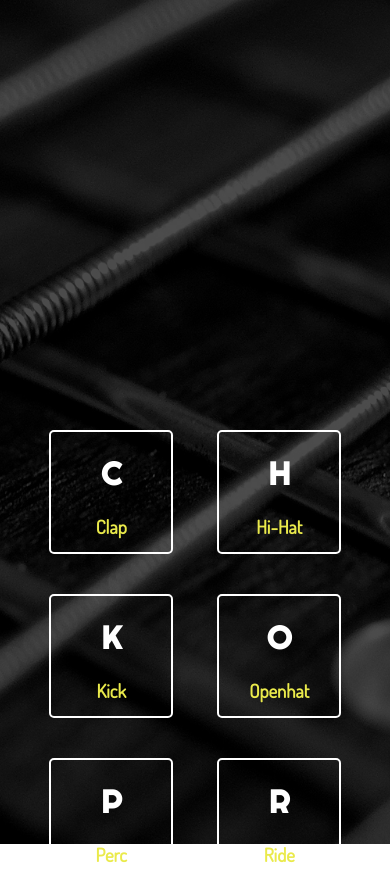
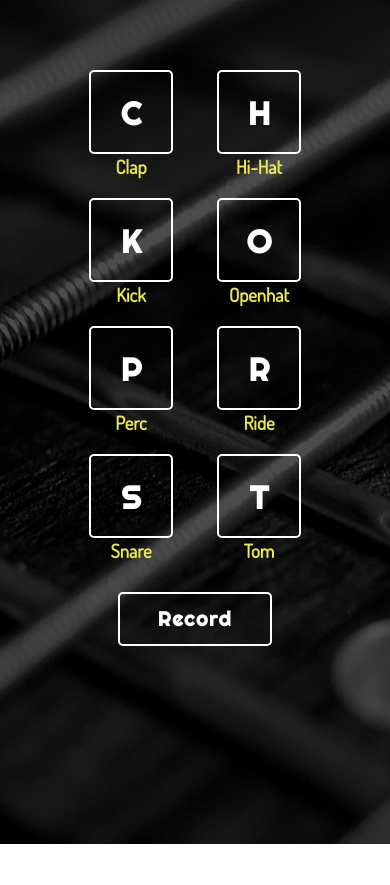
Before and after one commit to codefu-chivy/drum-kit, a website built with webpack: page index.html in a window 390 px wide. Shown: the top 885 px of the page. After the commit the page ends 844 px from the top, so only its background shows below. Built offline with nearby package versions, Linux system fonts and the light colour scheme.

Commit message:
Add media queries

```diff
--- a/css/styles.css
+++ b/css/styles.css
@@ -1,22 +1,21 @@
 html {
-    height: 100%;
+    background: url("../media/images/background.jpg") center fixed no-repeat;
+    background-size: cover;
 }
 body {
     margin: 0px;
     text-align: center;
-    background: url("../media/images/background.jpg") center no-repeat;
-    background-size: cover;
     color: white;
-    height: 100%;
-    z-index: 1;
+    height: inherit;
 }
 #blur {
-    position: absolute;
+    position: fixed;
+    top: 0px;
     width: 100%;
     height: 100%;
     opacity: 0.7;
     background-color: black;
-    z-index: 2;
+    z-index: 3;
 }
 #kit-container {
     position: relative;
@@ -24,10 +23,10 @@ body {
     padding: 10px;
     margin: 0px auto;
     width: 95%;
-    z-index: 3;
+    z-index: 4;
 }
 #record-container {
-    z-index: 3;
+    z-index: 4;
 }
 .sound {
     display: inline-block;
@@ -111,3 +110,15 @@ h3 {
     color: #EAEA4B;
     font-family: dosis;
 }
+
+@media screen and (max-width: 730px) {
+    #kit-container {
+        top: 50px;
+        padding: 0px;
+        margin-bottom: 50px;
+    }
+    .sound {
+        width: 80px;
+        height: 80px;
+    }
+}
```
